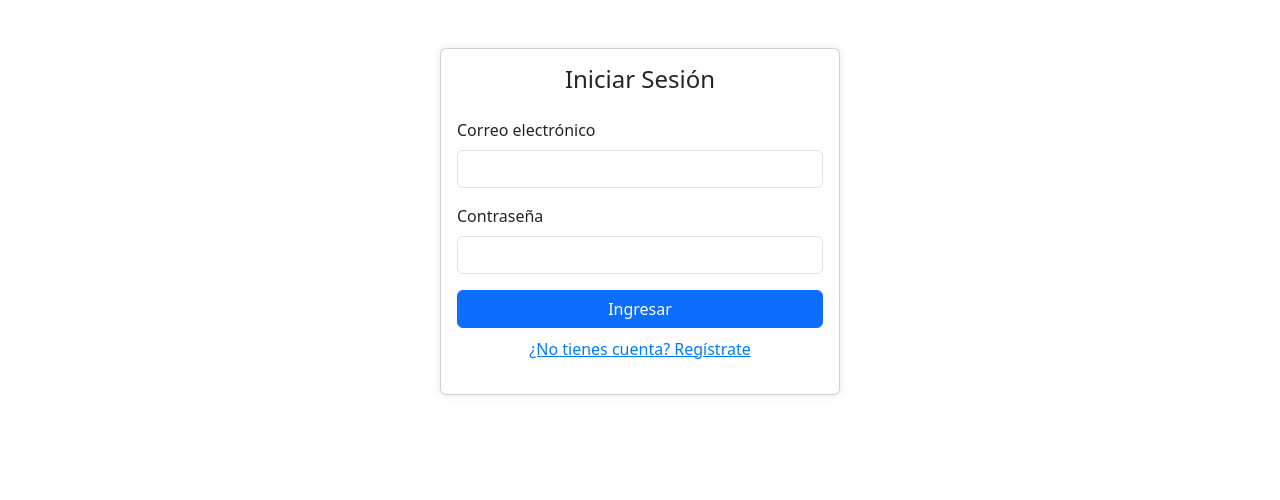
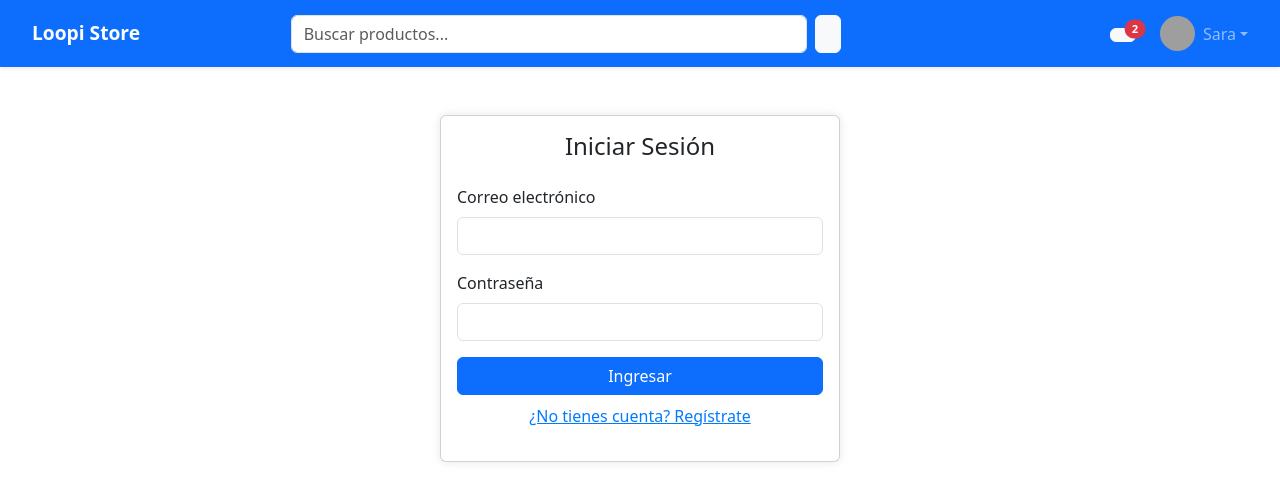
Before and after one commit to YepesVi/Loopi, an Angular app in the folder Frontend/: page /login in a window 1280 px wide. Shown: the top 500 px of the page. Built offline with nearby package versions, Linux system fonts and the light colour scheme; grey boxes are pictures that could not be loaded.

Commit message:
Create component topbar

```diff
--- a/Frontend/src/app/app.html
+++ b/Frontend/src/app/app.html
@@ -1,3 +1,3 @@
-<div></div>
+<app-topbar></app-topbar>
 <router-outlet></router-outlet>
 <div></div>
--- a/Frontend/src/app/app.ts
+++ b/Frontend/src/app/app.ts
@@ -1,9 +1,10 @@
 import { Component, signal } from '@angular/core';
 import { RouterOutlet } from '@angular/router';
+import { Topbar } from './topbar/topbar';
 
 @Component({
   selector: 'app-root',
-  imports: [RouterOutlet],
+  imports: [RouterOutlet, Topbar],
   templateUrl: './app.html',
   styleUrl: './app.css'
 })
--- /dev/null
+++ b/Frontend/src/app/topbar/topbar.css
@@ -0,0 +1,15 @@
+.navbar-brand i {
+    font-size: 1.5rem;
+  }
+
+  .navbar-brand span {
+    font-size: 1.2rem;
+  }
+
+  .badge {
+    font-size: 0.7rem;
+  }
+
+  .dropdown-menu a {
+    cursor: pointer;
+  }
--- /dev/null
+++ b/Frontend/src/app/topbar/topbar.html
@@ -0,0 +1,54 @@
+<nav class="navbar navbar-expand-lg navbar-dark bg-primary shadow-sm px-4">
+    <!-- Logo y nombre -->
+    <a class="navbar-brand d-flex align-items-center" routerLink="/">
+      <i class="bi bi-shop me-2"></i>
+      <span class="fw-bold">Loopi Store</span>
+    </a>
+
+    <!-- Botón menú móvil -->
+    <button class="navbar-toggler" type="button" data-bs-toggle="collapse" data-bs-target="#navbarContent">
+      <span class="navbar-toggler-icon"></span>
+    </button>
+
+    <!-- Contenido principal -->
+    <div class="collapse navbar-collapse" id="navbarContent">
+      <!-- Buscador -->
+      <form class="d-flex mx-auto w-50" (submit)="searchProduct()">
+        <input
+          class="form-control me-2"
+          type="search"
+          placeholder="Buscar productos..."
+          [(ngModel)]="searchQuery"
+          name="search"
+        >
+        <button class="btn btn-light" type="submit">
+          <i class="bi bi-search"></i>
+        </button>
+      </form>
+
+      <!-- Carrito y usuario -->
+      <ul class="navbar-nav ms-auto align-items-center">
+        <li class="nav-item me-3 position-relative">
+          <button class="btn btn-light position-relative" (click)="goToCart()">
+            <i class="bi bi-cart3 fs-5"></i>
+            <span class="position-absolute top-0 start-100 translate-middle badge rounded-pill bg-danger">
+              {{ cartCount }}
+            </span>
+          </button>
+        </li>
+
+        <li class="nav-item dropdown">
+          <a class="nav-link dropdown-toggle d-flex align-items-center" href="#" role="button" data-bs-toggle="dropdown">
+            <img src="assets/user.png" alt="Usuario" class="rounded-circle me-2" width="35" height="35">
+            <span>{{ userName }}</span>
+          </a>
+          <ul class="dropdown-menu dropdown-menu-end">
+            <li><a class="dropdown-item" (click)="goToProfile()">Mi perfil</a></li>
+            <li><a class="dropdown-item" (click)="goToOrders()">Mis pedidos</a></li>
+            <li><hr class="dropdown-divider"></li>
+            <li><a class="dropdown-item text-danger" (click)="logout()">Cerrar sesión</a></li>
+          </ul>
+        </li>
+      </ul>
+    </div>
+  </nav>
--- /dev/null
+++ b/Frontend/src/app/topbar/topbar.ts
@@ -0,0 +1,41 @@
+import { Component } from '@angular/core';
+import { Router } from '@angular/router';
+import { CommonModule } from '@angular/common';
+import { FormsModule } from '@angular/forms';
+
+@Component({
+  selector: 'app-topbar',
+  standalone: true, // ⚡ importante si estás usando imports en lugar de módulos
+  imports: [CommonModule, FormsModule],
+  templateUrl: './topbar.html',
+  styleUrls: ['./topbar.css']
+})
+export class Topbar {
+  userName = 'Sara';
+  searchQuery = '';
+  cartCount = 2; // número de productos en el carrito
+
+  constructor(private router: Router) {}
+
+  searchProduct() {
+    if (this.searchQuery.trim()) {
+      console.log('Buscando:', this.searchQuery);
+    }
+  }
+
+  goToCart() {
+    console.log('Ir al carrito');
+  }
+
+  goToProfile() {
+    console.log('Ir al perfil');
+  }
+
+  goToOrders() {
+    console.log('Ir a pedidos');
+  }
+
+  logout() {
+    console.log('Cerrando sesión...');
+  }
+}
--- a/Frontend/src/index.html
+++ b/Frontend/src/index.html
@@ -5,9 +5,11 @@
   <title>Loopi</title>
   <base href="/">
   <meta name="viewport" content="width=device-width, initial-scale=1">
+  <link href="https://cdn.jsdelivr.net/npm/bootstrap@5.3.8/dist/css/bootstrap.min.css" rel="stylesheet" integrity="sha384-sRIl4kxILFvY47J16cr9ZwB07vP4J8+LH7qKQnuqkuIAvNWLzeN8tE5YBujZqJLB" crossorigin="anonymous">
   <link rel="icon" type="image/x-icon" href="favicon.ico">
 </head>
 <body>
   <app-root></app-root>
+  <script src="https://cdn.jsdelivr.net/npm/bootstrap@5.3.8/dist/js/bootstrap.bundle.min.js" integrity="sha384-FKyoEForCGlyvwx9Hj09JcYn3nv7wiPVlz7YYwJrWVcXK/BmnVDxM+D2scQbITxI" crossorigin="anonymous"></script>
 </body>
 </html>
```
Also changed, not shown: 2 other files (tests, documents, lock files or other folders).
